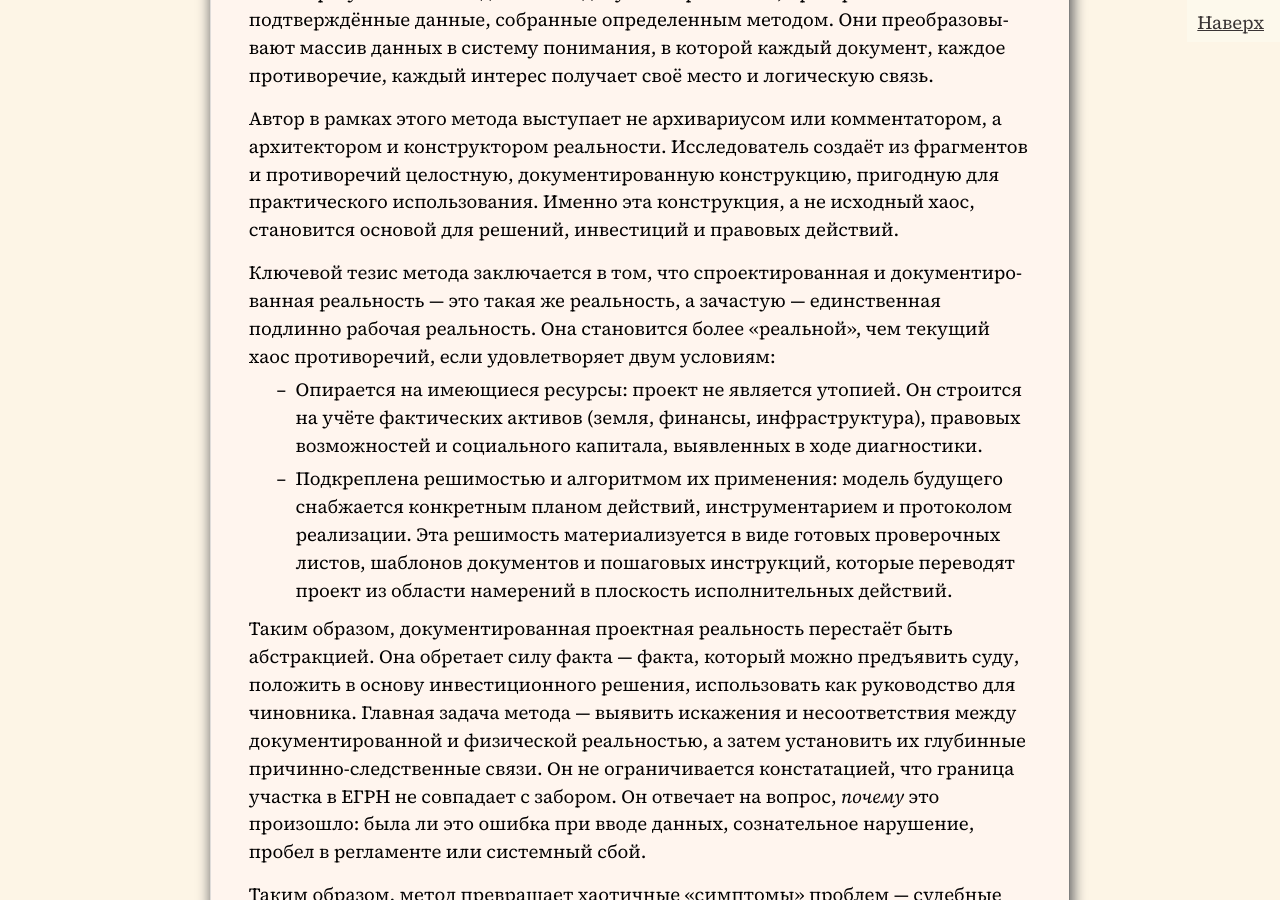
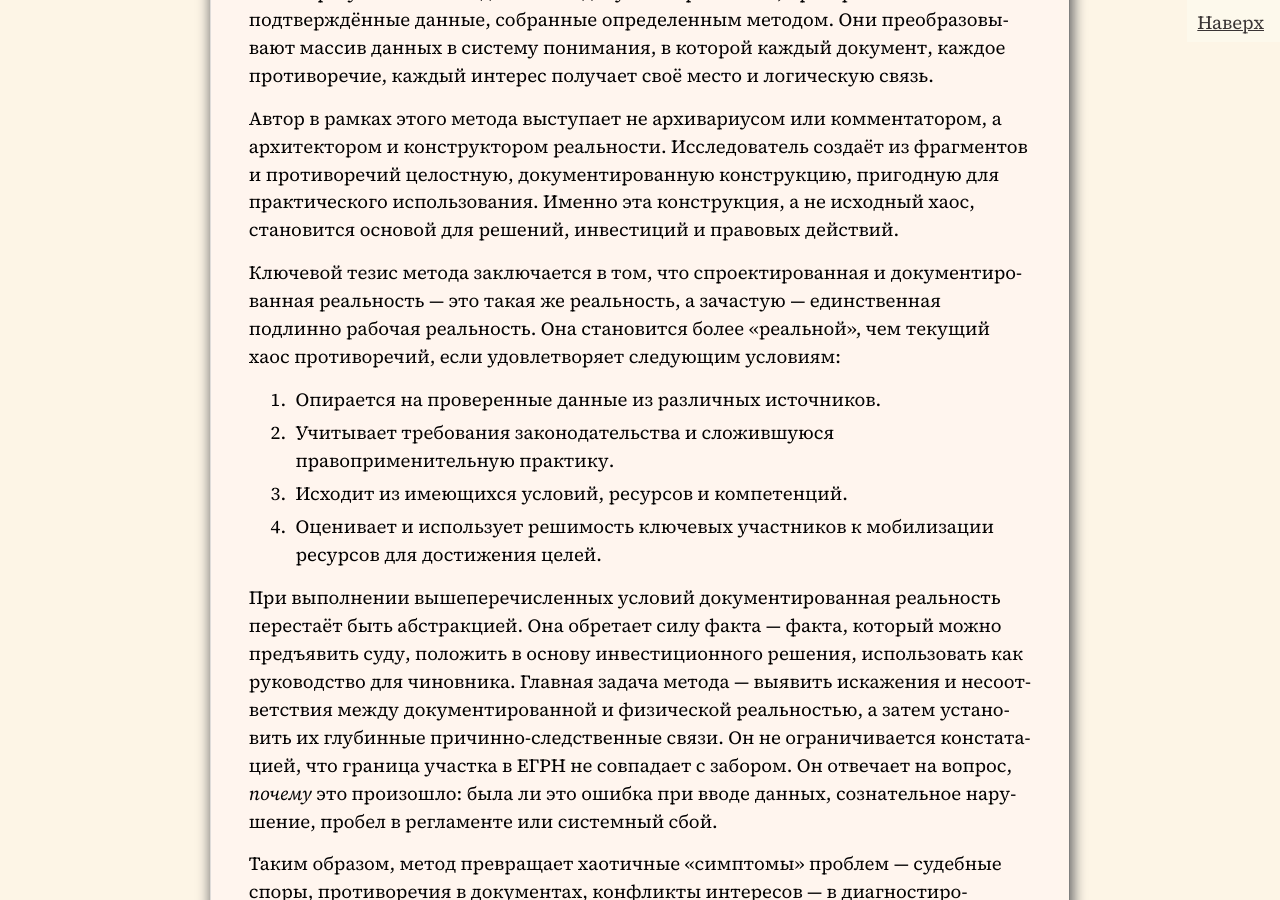
Before and after one commit to SergSi/land-use-art, a Jekyll site: the page built from _posts/2026-01-05-method.md, in a window 1280 px wide and 900 px high, scrolled down 2290 px. Built offline with Jekyll 4.4.1, drawn with Linux system fonts in a browser that asks for light colours; some web fonts are replaced.

Commit message:
Update 2026-01-05-method.md

```diff
--- a/_posts/2026-01-05-method.md
+++ b/_posts/2026-01-05-method.md
@@ -25,12 +25,14 @@ summary: "Метод опирается на неизменное аналити
 
 Автор в рамках этого метода выступает не архивариусом или комментатором, а архитектором и конструктором реальности. Исследователь создаёт из фрагментов и противоречий целостную, документированную конструкцию, пригодную для практического использования. Именно эта конструкция, а не исходный хаос, становится основой для решений, инвестиций и правовых действий.
 
-Ключевой тезис метода заключается в том, что спроектированная и документированная реальность — это такая же реальность, а зачастую — единственная подлинно рабочая реальность. Она становится более «реальной», чем текущий хаос противоречий, если удовлетворяет двум условиям:
+Ключевой тезис метода заключается в том, что спроектированная и документированная реальность — это такая же реальность, а зачастую — единственная подлинно рабочая реальность. Она становится более «реальной», чем текущий хаос противоречий, если удовлетворяет следующим условиям:
 
-- Опирается на имеющиеся ресурсы: проект не является утопией. Он строится на учёте фактических активов (земля, финансы, инфраструктура), правовых возможностей и социального капитала, выявленных в ходе диагностики.
-- Подкреплена решимостью и алгоритмом их применения: модель будущего снабжается конкретным планом действий, инструментарием и протоколом реализации. Эта решимость материализуется в виде готовых проверочных листов, шаблонов документов и пошаговых инструкций, которые переводят проект из области намерений в плоскость исполнительных действий.
+1. Опирается на проверенные данные из различных источников.
+2. Учитывает требования законодательства и сложившуюся правоприменительную практику.
+3. Исходит из имеющихся условий, ресурсов и компетенций.
+4. Оценивает и использует решимость ключевых участников к мобилизации ресурсов для достижения целей.
 
-Таким образом, документированная проектная реальность перестаёт быть абстракцией. Она обретает силу факта — факта, который можно предъявить суду, положить в основу инвестиционного решения, использовать как руководство для чиновника. Главная задача метода — выявить искажения и несоответствия между документированной и физической реальностью, а затем установить их глубинные причинно-следственные связи. Он не ограничивается констатацией, что граница участка в ЕГРН не совпадает с забором. Он отвечает на вопрос, *почему* это произошло: была ли это ошибка при вводе данных, сознательное нарушение, пробел в регламенте или системный сбой.
+При выполнении вышеперечисленных условий документированная реальность перестаёт быть абстракцией. Она обретает силу факта — факта, который можно предъявить суду, положить в основу инвестиционного решения, использовать как руководство для чиновника. Главная задача метода — выявить искажения и несоответствия между документированной и физической реальностью, а затем установить их глубинные причинно-следственные связи. Он не ограничивается констатацией, что граница участка в ЕГРН не совпадает с забором. Он отвечает на вопрос, *почему* это произошло: была ли это ошибка при вводе данных, сознательное нарушение, пробел в регламенте или системный сбой.
 
 Таким образом, метод превращает хаотичные «симптомы» проблем — судебные споры, противоречия в документах, конфликты интересов — в диагностированную и документированную модель реальности. Эта модель служит ясным, доказательным и практически полезным инструментом для всех заинтересованных сторон: от собственника и инвестора до суда и регулятора. Она создаёт не статью, а документированную реальность, пригодную для действия.
 
```
